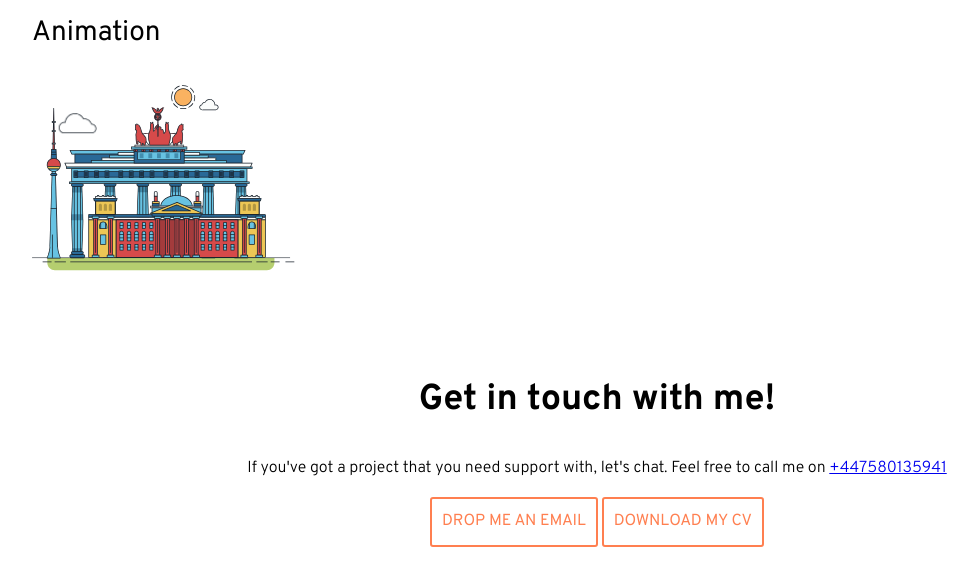
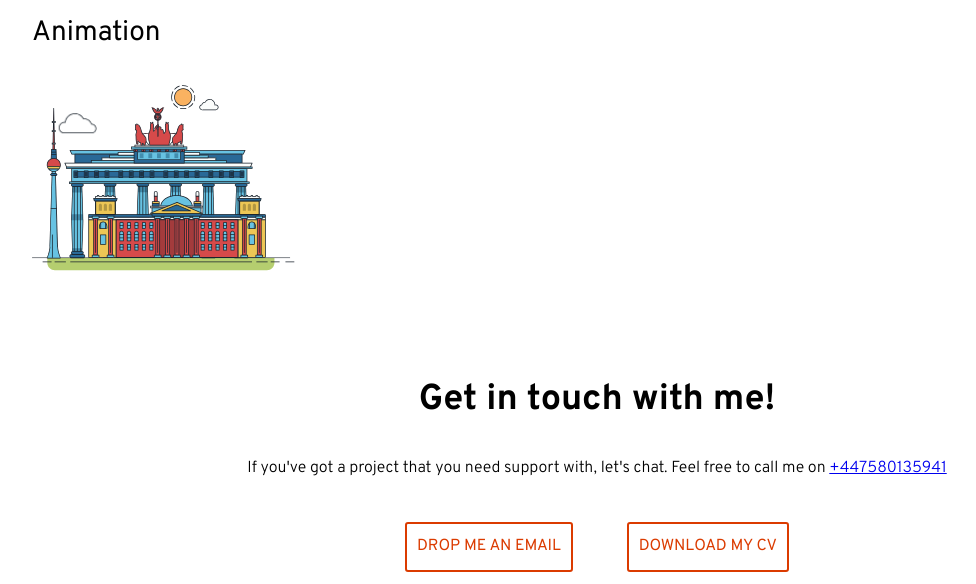
Before and after one commit to GMaxwell01/Portfolio-Website, a plain HTML site: page index.html in a window 1280 px wide. Shown: the part 1596-2180 px from the top of the page, without its empty margins (43-1019 px from the left). Drawn offline with nearby package versions, Linux system fonts and the light colour scheme.

Commit message:
Restyled header

```diff
--- a/css/style.css
+++ b/css/style.css
@@ -86,14 +86,15 @@ nav a:active { /* selected link */
 
 .button {
   display: inline-block;
-  background-color: #ff7f50;
+  background-color: #DB3B00;
   color: white;
   font-weight: 400;
   text-decoration: none;
   padding: 10px;
   border-radius: 3px;
-  border-bottom: 2px solid #994c30;
+  border-bottom: 2px solid #DB3B00;
   transition: 0.2s opacity;
+  margin: 25px;
 }
 
 .button:hover {
@@ -102,16 +103,18 @@ nav a:active { /* selected link */
 
 .button.contact {
   background-color: transparent;
-  color: #ff7f50;
+  color: #DB3B00;
   text-transform: uppercase;
-  border: 2px solid #ff7f50;
+  border: 2px solid #DB3B00;
 }
 
 
 .button.contact:hover {
-  background-color: #ff7505;
+  background-color: #DB3B00;
   color: #ffffff;
 }
+
+
 
 
 /* Layout styling */
@@ -299,7 +302,7 @@ Medium devices (640px and larger)
   }
 
   nav > ul {
-  margin: 1em 0;
+  margin: 0;
 }
 
 
```
